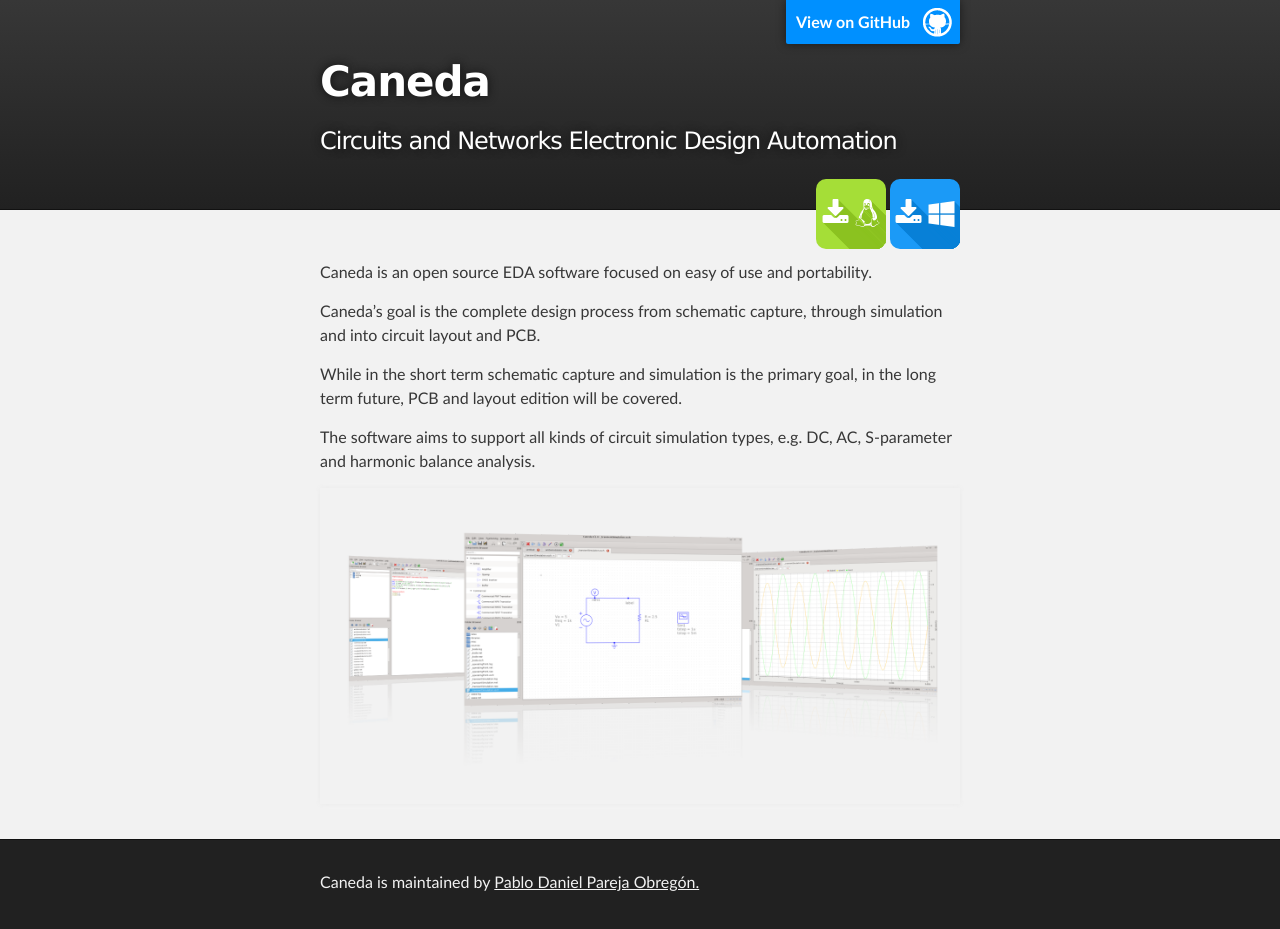
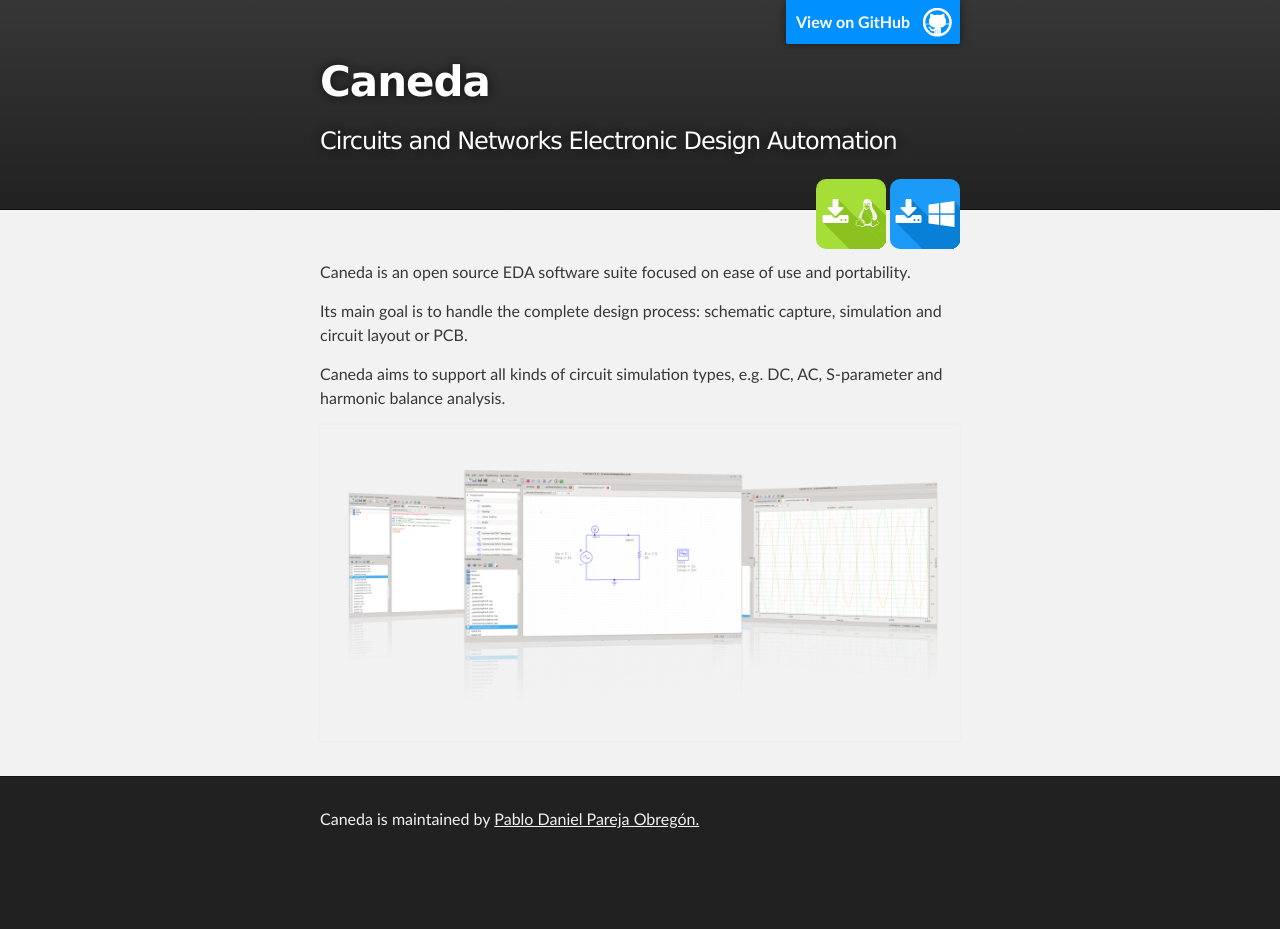
Before and after one commit to Caneda/Caneda.github.io, a Jekyll site: the page built from index.md, in a window 1280 px wide. Built offline with Jekyll 4.4.1, drawn with Linux system fonts in a browser that asks for light colours; after the commit the page ends 900 px from its top, so only the background shows below that.

Commit message:
Fixed some typos.

```diff
--- a/index.md
+++ b/index.md
@@ -3,12 +3,10 @@ layout: default
 title: Caneda
 ---
 
-Caneda is an open source EDA software focused on easy of use and portability.
+Caneda is an open source EDA software suite focused on ease of use and portability.
 
-Caneda's goal is the complete design process from schematic capture, through simulation and into circuit layout and PCB.
+Its main goal is to handle the complete design process: schematic capture, simulation and circuit layout or PCB.
 
-While in the short term schematic capture and simulation is the primary goal, in the long term future, PCB and layout edition will be covered.
-
-The software aims to support all kinds of circuit simulation types, e.g. DC, AC, S-parameter and harmonic balance analysis.
+Caneda aims to support all kinds of circuit simulation types, e.g. DC, AC, S-parameter and harmonic balance analysis.
 
 ![Caneda sample screenshots ](./images/caneda.png){:width="100%"}
```
